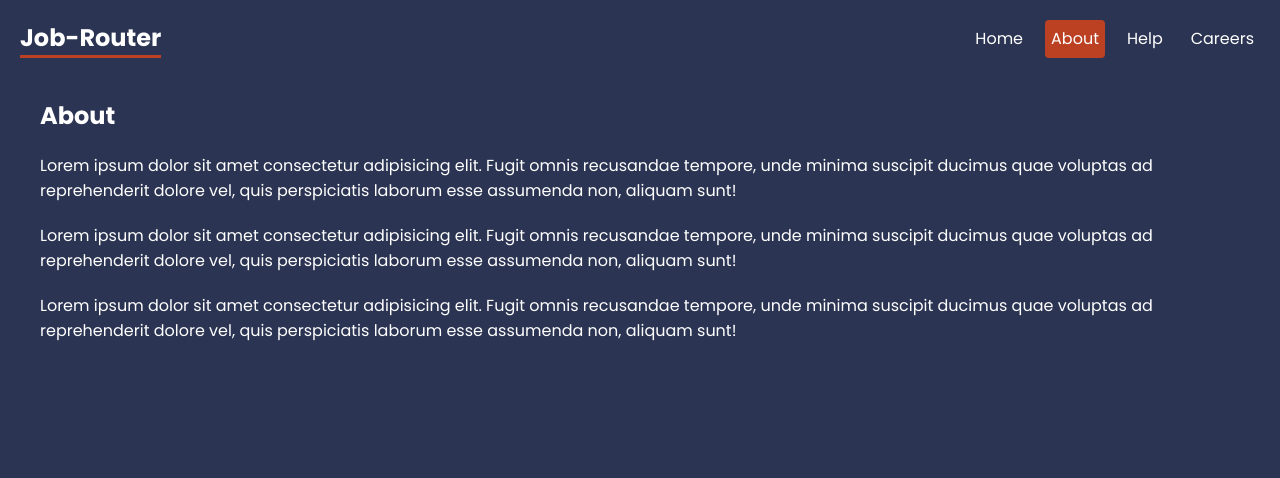
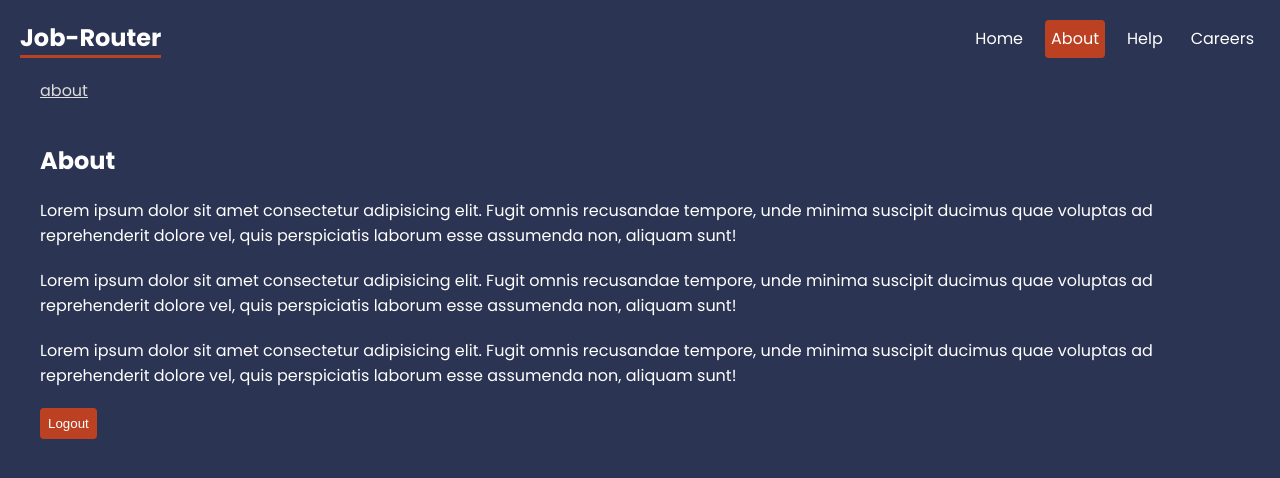
Before and after one commit to SSBeron/Job-router, a React (Create React App) app: page /about in a window 1280 px wide. Shown: the top 478 px of the page. Built offline with nearby package versions, Linux system fonts and the light colour scheme.

Commit message:
add logIn, logout sistem

```diff
--- a/src/App.jsx
+++ b/src/App.jsx
@@ -13,7 +13,7 @@
 import Home from "./pages/Home"
 import About from "./pages/About"
 import Faq from "./pages/help/Faq"
-import Contact from "./pages/help/Contact"
+import Contact, { contactAction } from "./pages/help/Contact"
 import NotFound from "./pages/NotFound";
 import Careers, { careersLoader } from "./pages/careers/Careers";
 import CareerDetails, { careerDetailsLoader } from "./pages/careers/CareerDetails";
@@ -28,7 +28,7 @@
         <Route path="about" element={<About />} />
         <Route path="help" element={<HelpLayout/>}>
             <Route path="faq" element={<Faq />} />
-            <Route path="contact" element={<Contact />} />
+            <Route path="contact" element={<Contact />} action={contactAction}/>
         </Route>
 
         <Route path="careers" element={<CareersLayout />} errorElement={<CareerError />}>
--- /dev/null
+++ b/src/components/BreadCrumbs.jsx
@@ -0,0 +1,26 @@
+import { useLocation, Link } from "react-router-dom";
+
+export default function BreadCrumbs() {
+  const location = useLocation()
+
+  let currentLink = ""
+
+  const crumbs = location.pathname.split('/')
+  .filter(crumb => crumb !== '')
+  .map(crumb => {
+    currentLink += `/${crumb}`
+
+    return (
+      <div className="crumb" key={crumb}>
+        <Link to={currentLink}>{crumb}</Link>
+      </div>
+    )
+
+})
+
+  return (
+    <div className="breadcrumbs">
+      {crumbs}
+    </div>
+  );
+}
--- a/src/index.css
+++ b/src/index.css
@@ -149,3 +149,26 @@
 }
 
 /* breadcrumbs */
+
+.breadcrumbs {
+  max-width: 1200px;
+  margin: 20px auto;
+}
+
+.breadcrumbs > *{
+  display: inline-block;
+  margin-right: 10px;
+}
+
+.breadcrumbs .crumb:after{
+  content: ">";
+  margin-left: 10px;
+}
+
+.breadcrumbs .crumb:last-child:after{
+  display: none;
+}
+
+.breadcrumbs .crumb a {
+  color: #ddd;
+}
--- a/src/layouts/RootLayout.jsx
+++ b/src/layouts/RootLayout.jsx
@@ -1,4 +1,5 @@
 import { NavLink, Outlet } from "react-router-dom"
+import BreadCrumbs from "../components/BreadCrumbs"
 
 export default function RootLayout() {
   return (
@@ -11,6 +12,7 @@
         <NavLink to="help">Help</NavLink>
         <NavLink to="careers">Careers</NavLink>
       </nav>
+      <BreadCrumbs />
     </header>
 
     <main>
--- a/src/pages/About.jsx
+++ b/src/pages/About.jsx
@@ -1,11 +1,25 @@
+import { Navigate } from "react-router-dom";
+import { useState } from "react";
+
 function About() {
+  const [user, setUser] = useState('mario')
+
+  if(!user){
+    return <Navigate to="/" replace={true}/>
+  }
+
   return (
     <div className="about">
       <h2>About</h2>
       <p>Lorem ipsum dolor sit amet consectetur adipisicing elit. Fugit omnis recusandae tempore, unde minima suscipit ducimus quae voluptas ad reprehenderit dolore vel, quis perspiciatis laborum esse assumenda non, aliquam sunt!</p>
       <p>Lorem ipsum dolor sit amet consectetur adipisicing elit. Fugit omnis recusandae tempore, unde minima suscipit ducimus quae voluptas ad reprehenderit dolore vel, quis perspiciatis laborum esse assumenda non, aliquam sunt!</p>
       <p>Lorem ipsum dolor sit amet consectetur adipisicing elit. Fugit omnis recusandae tempore, unde minima suscipit ducimus quae voluptas ad reprehenderit dolore vel, quis perspiciatis laborum esse assumenda non, aliquam sunt!</p>
+
+
+      <button onClick={()=> setUser(null)}>Logout</button>
+
     </div>
+
    );
 }
 
--- a/src/pages/help/Contact.jsx
+++ b/src/pages/help/Contact.jsx
@@ -1,8 +1,11 @@
+import { Form, redirect, useActionData } from "react-router-dom"
+
 export default function Contact() {
+  const data = useActionData()
   return (
     <div className="contact">
       <h3>Contact Us</h3>
-      <form>
+      <Form method="post" action="/help/contact">
         <label>
           <span>Your email:</span>
           <input type="email" name="email" required />
@@ -12,7 +15,31 @@
           <textarea name="message" required></textarea>
         </label>
         <button>Submit</button>
-      </form>
+
+        {data && data.error && <p>{data.error}</p>}
+      </Form>
     </div>
   )
 }
+
+export const contactAction = async ({ request }) => {
+  console.log(request);
+
+  const data = await request.formData()
+
+  const submission = {
+    email: data.get('email'),
+    message: data.get('message')
+  }
+
+  console.log(submission);
+
+  // send post request
+  if(submission.message.length < 10){
+    return {error: "Message must be over 10 chars long"}
+  }
+
+  //redirect the user
+  return redirect('/')
+
+}
```
